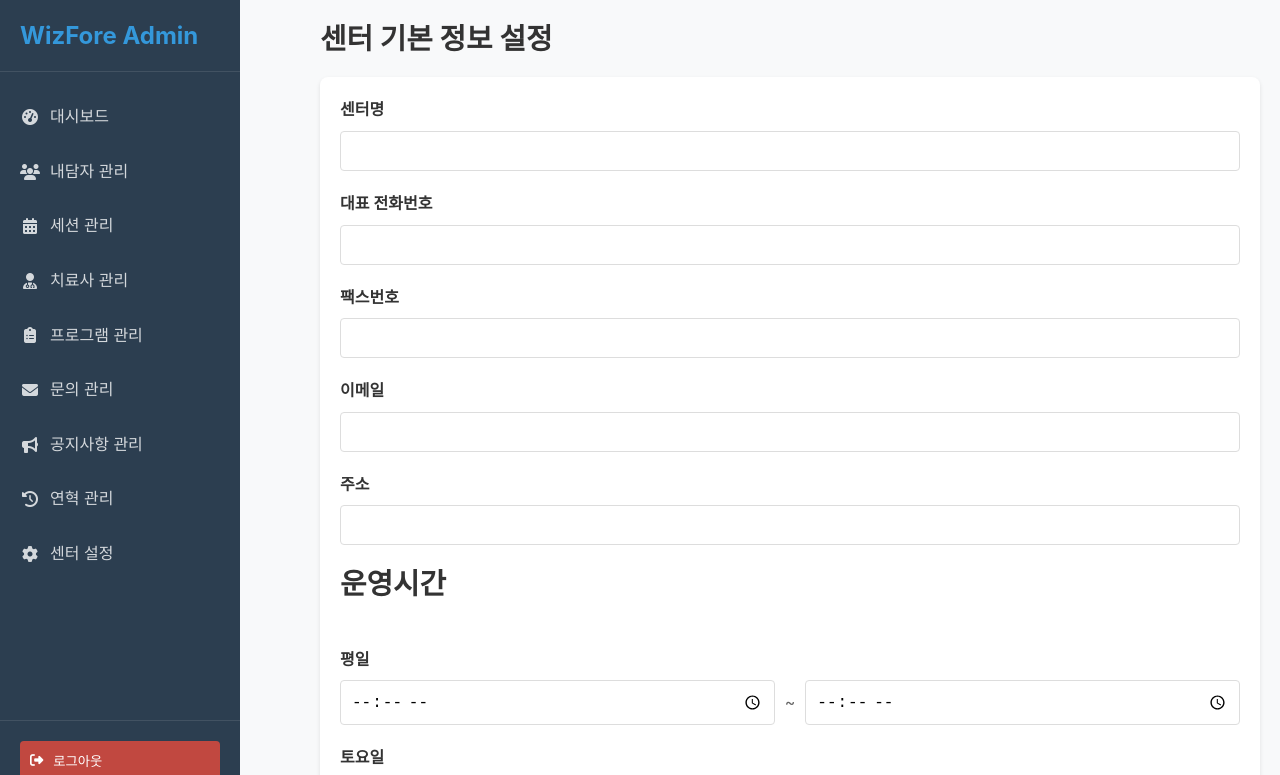
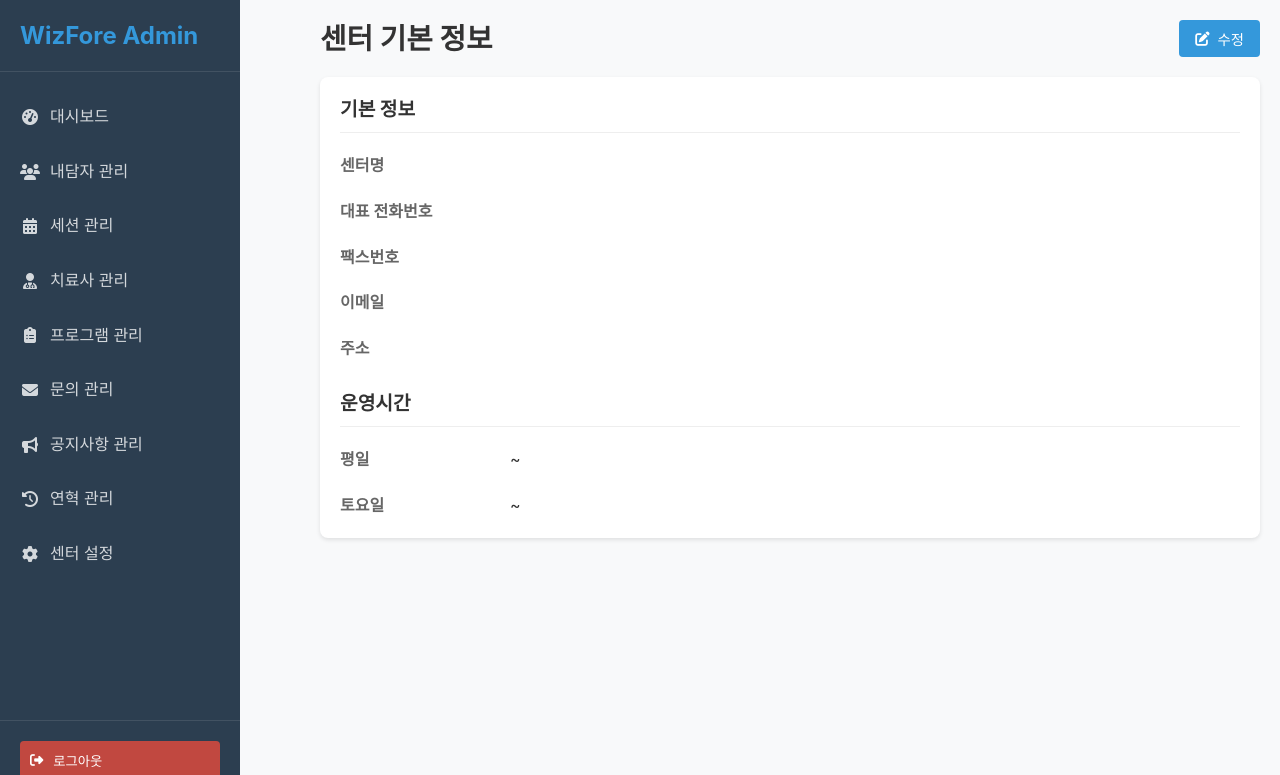
Before and after one commit to AllStuff-agit/wizfore-demo, a Next.js app: page /admin/settings in a window 1280 px wide. Shown: the top 775 px of the page. Built offline with nearby package versions, Linux system fonts and the light colour scheme; no server answers; the database is empty; sample sign-in values are in the browser's storage.

Commit message:
관리자 - 설정 스타일1

```diff
--- a/src/pages/admin/settings.js
+++ b/src/pages/admin/settings.js
@@ -22,6 +22,8 @@ function Settings() {
   const [isLoading, setIsLoading] = useState(true);
   const [error, setError] = useState(null);
   const [success, setSuccess] = useState(null);
+  const [isEditing, setIsEditing] = useState(false);
+  const [editedSettings, setEditedSettings] = useState({});
 
   useEffect(() => {
     loadSettings();
@@ -32,6 +34,7 @@ function Settings() {
       const data = await getSettings();
       if (data) {
         setSettings(data);
+        setEditedSettings(data);
       }
       setIsLoading(false);
     } catch (error) {
@@ -44,7 +47,7 @@ function Settings() {
     const { name, value } = e.target;
     if (name.includes('.')) {
       const [parent, child] = name.split('.');
-      setSettings(prev => ({
+      setEditedSettings(prev => ({
         ...prev,
         [parent]: {
           ...prev[parent],
@@ -52,7 +55,7 @@ function Settings() {
         }
       }));
     } else {
-      setSettings(prev => ({
+      setEditedSettings(prev => ({
         ...prev,
         [name]: value
       }));
@@ -62,12 +65,25 @@ function Settings() {
   const handleSubmit = async (e) => {
     e.preventDefault();
     try {
-      await updateSettings(settings);
+      await updateSettings(editedSettings);
+      setSettings(editedSettings);
       setSuccess('설정이 성공적으로 저장되었습니다.');
+      setIsEditing(false);
       setTimeout(() => setSuccess(null), 3000);
     } catch (error) {
       setError('설정을 저장하는 중 오류가 발생했습니다.');
     }
+  };
+
+  const handleEdit = () => {
+    setIsEditing(true);
+    setEditedSettings(settings);
+  };
+
+  const handleCancel = () => {
+    setIsEditing(false);
+    setEditedSettings(settings);
+    setError(null);
   };
 
   if (isLoading) {
@@ -86,82 +102,117 @@ function Settings() {
       <AdminLayout />
       <div className={styles.adminContent}>
         <div className={styles.pageHeader}>
-          <h1>센터 기본 정보 설정</h1>
+          <div className={styles.headerContent}>
+            <h1>센터 기본 정보</h1>
+            {!isEditing ? (
+              <button onClick={handleEdit} className={styles.editButton}>
+                <i className="fas fa-edit"></i> 수정
+              </button>
+            ) : (
+              <div className={styles.editActions}>
+                <button onClick={handleCancel} className={styles.cancelButton}>
+                  취소
+                </button>
+                <button onClick={handleSubmit} className={styles.saveButton}>
+                  저장
+                </button>
+              </div>
+            )}
+          </div>
         </div>
 
         {error && <div className={styles.error}>{error}</div>}
         {success && <div className={styles.success}>{success}</div>}
 
         <div className={styles.card}>
-          <form onSubmit={handleSubmit} className={styles.form}>
-            <div className={styles.formGroup}>
-              <label htmlFor="siteName">센터명</label>
+          <div className={styles.settingsContent}>
+            <div className={styles.settingsGroup}>
+              <h2>기본 정보</h2>
+              <div className={styles.settingsItem}>
+                <label>센터명</label>
+                {isEditing ? (
                   <input
                     type="text"
-                id="siteName"
                     name="siteName"
-                value={settings.siteName}
+                    value={editedSettings.siteName}
                     onChange={handleChange}
                     required
                   />
+                ) : (
+                  <span>{settings.siteName}</span>
+                )}
               </div>
 
-            <div className={styles.formGroup}>
-              <label htmlFor="phone">대표 전화번호</label>
+              <div className={styles.settingsItem}>
+                <label>대표 전화번호</label>
+                {isEditing ? (
                   <input
                     type="tel"
-                id="phone"
                     name="phone"
-                value={settings.phone}
+                    value={editedSettings.phone}
                     onChange={handleChange}
                     required
                   />
+                ) : (
+                  <span>{settings.phone}</span>
+                )}
               </div>
 
-            <div className={styles.formGroup}>
-              <label htmlFor="fax">팩스번호</label>
+              <div className={styles.settingsItem}>
+                <label>팩스번호</label>
+                {isEditing ? (
                   <input
                     type="tel"
-                id="fax"
                     name="fax"
-                value={settings.fax}
+                    value={editedSettings.fax}
                     onChange={handleChange}
                   />
+                ) : (
+                  <span>{settings.fax}</span>
+                )}
               </div>
 
-            <div className={styles.formGroup}>
-              <label htmlFor="email">이메일</label>
+              <div className={styles.settingsItem}>
+                <label>이메일</label>
+                {isEditing ? (
                   <input
                     type="email"
-                id="email"
                     name="email"
-                value={settings.email}
+                    value={editedSettings.email}
                     onChange={handleChange}
                     required
                   />
+                ) : (
+                  <span>{settings.email}</span>
+                )}
               </div>
 
-            <div className={styles.formGroup}>
-              <label htmlFor="address">주소</label>
+              <div className={styles.settingsItem}>
+                <label>주소</label>
+                {isEditing ? (
                   <input
                     type="text"
-                id="address"
                     name="address"
-                value={settings.address}
+                    value={editedSettings.address}
                     onChange={handleChange}
                     required
                   />
+                ) : (
+                  <span>{settings.address}</span>
+                )}
+              </div>
             </div>
 
+            <div className={styles.settingsGroup}>
               <h2>운영시간</h2>
-
-            <div className={styles.formGroup}>
+              <div className={styles.settingsItem}>
                 <label>평일</label>
+                {isEditing ? (
                   <div className={styles.timeInputs}>
                     <input
                       type="time"
                       name="operatingHours.weekday.start"
-                  value={settings.operatingHours.weekday.start}
+                      value={editedSettings.operatingHours.weekday.start}
                       onChange={handleChange}
                       required
                     />
@@ -169,20 +220,26 @@ function Settings() {
                     <input
                       type="time"
                       name="operatingHours.weekday.end"
-                  value={settings.operatingHours.weekday.end}
+                      value={editedSettings.operatingHours.weekday.end}
                       onChange={handleChange}
                       required
                     />
                   </div>
+                ) : (
+                  <span>
+                    {settings.operatingHours.weekday.start} ~ {settings.operatingHours.weekday.end}
+                  </span>
+                )}
               </div>
 
-            <div className={styles.formGroup}>
+              <div className={styles.settingsItem}>
                 <label>토요일</label>
+                {isEditing ? (
                   <div className={styles.timeInputs}>
                     <input
                       type="time"
                       name="operatingHours.saturday.start"
-                  value={settings.operatingHours.saturday.start}
+                      value={editedSettings.operatingHours.saturday.start}
                       onChange={handleChange}
                       required
                     />
@@ -190,17 +247,19 @@ function Settings() {
                     <input
                       type="time"
                       name="operatingHours.saturday.end"
-                  value={settings.operatingHours.saturday.end}
+                      value={editedSettings.operatingHours.saturday.end}
                       onChange={handleChange}
                       required
                     />
                   </div>
+                ) : (
+                  <span>
+                    {settings.operatingHours.saturday.start} ~ {settings.operatingHours.saturday.end}
+                  </span>
+                )}
               </div>
-
-            <button type="submit" className={styles.submitButton}>
-              저장하기
-            </button>
-          </form>
+            </div>
+          </div>
         </div>
       </div>
     </div>
--- a/src/styles/Admin.module.css
+++ b/src/styles/Admin.module.css
@@ -113,3 +113,131 @@
   padding: 20px;
   overflow-y: auto;
 }
+
+.headerContent {
+  display: flex;
+  justify-content: space-between;
+  align-items: center;
+}
+
+.editButton {
+  background-color: #3498db;
+  color: white;
+  border: none;
+  padding: 8px 16px;
+  border-radius: 4px;
+  cursor: pointer;
+  display: flex;
+  align-items: center;
+  gap: 8px;
+  font-size: 0.9rem;
+}
+
+.editButton:hover {
+  background-color: #2980b9;
+}
+
+.editActions {
+  display: flex;
+  gap: 10px;
+}
+
+.cancelButton {
+  background-color: #95a5a6;
+  color: white;
+  border: none;
+  padding: 8px 16px;
+  border-radius: 4px;
+  cursor: pointer;
+  font-size: 0.9rem;
+}
+
+.cancelButton:hover {
+  background-color: #7f8c8d;
+}
+
+.saveButton {
+  background-color: #2ecc71;
+  color: white;
+  border: none;
+  padding: 8px 16px;
+  border-radius: 4px;
+  cursor: pointer;
+  font-size: 0.9rem;
+}
+
+.saveButton:hover {
+  background-color: #27ae60;
+}
+
+.settingsContent {
+  display: flex;
+  flex-direction: column;
+  gap: 30px;
+}
+
+.settingsGroup {
+  display: flex;
+  flex-direction: column;
+  gap: 20px;
+}
+
+.settingsGroup h2 {
+  font-size: 1.2rem;
+  color: #333;
+  margin: 0;
+  padding-bottom: 10px;
+  border-bottom: 1px solid #eee;
+}
+
+.settingsItem {
+  display: grid;
+  grid-template-columns: 150px 1fr;
+  align-items: center;
+  gap: 20px;
+}
+
+.settingsItem label {
+  font-weight: 600;
+  color: #666;
+}
+
+.settingsItem span {
+  color: #333;
+  font-size: 1rem;
+}
+
+.settingsItem input {
+  padding: 8px 12px;
+  border: 1px solid #ddd;
+  border-radius: 4px;
+  font-size: 1rem;
+  width: 100%;
+  max-width: 400px;
+}
+
+.timeInputs {
+  display: flex;
+  align-items: center;
+  gap: 10px;
+  max-width: 300px;
+}
+
+.timeInputs input {
+  flex: 1;
+}
+
+.timeInputs span {
+  color: #666;
+}
+
+@media (max-width: 768px) {
+  .settingsItem {
+    grid-template-columns: 1fr;
+    gap: 8px;
+  }
+
+  .settingsItem label {
+    margin-bottom: 4px;
+  }
+}
```
Lines whose indentation alone changed are shown as unchanged.
